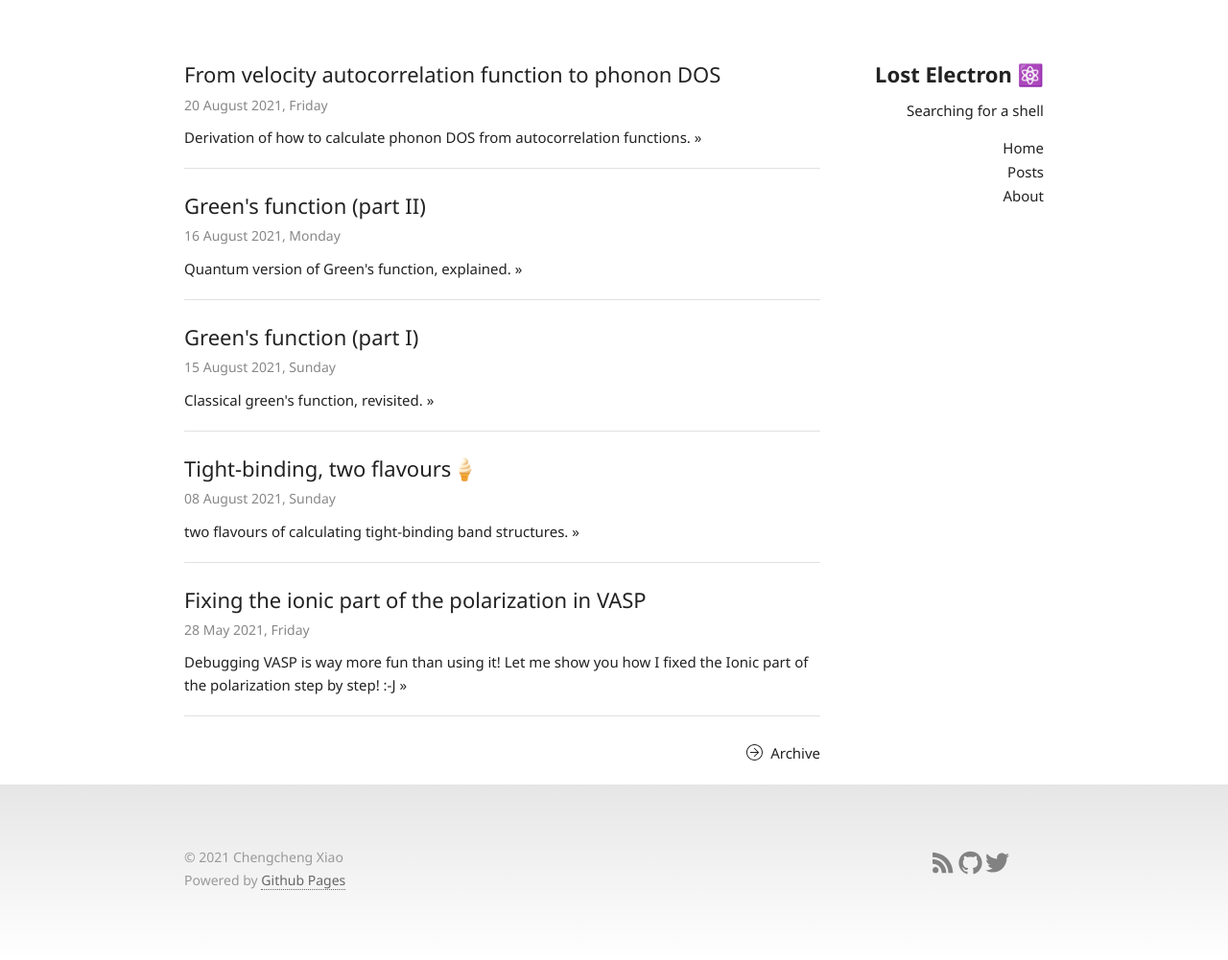
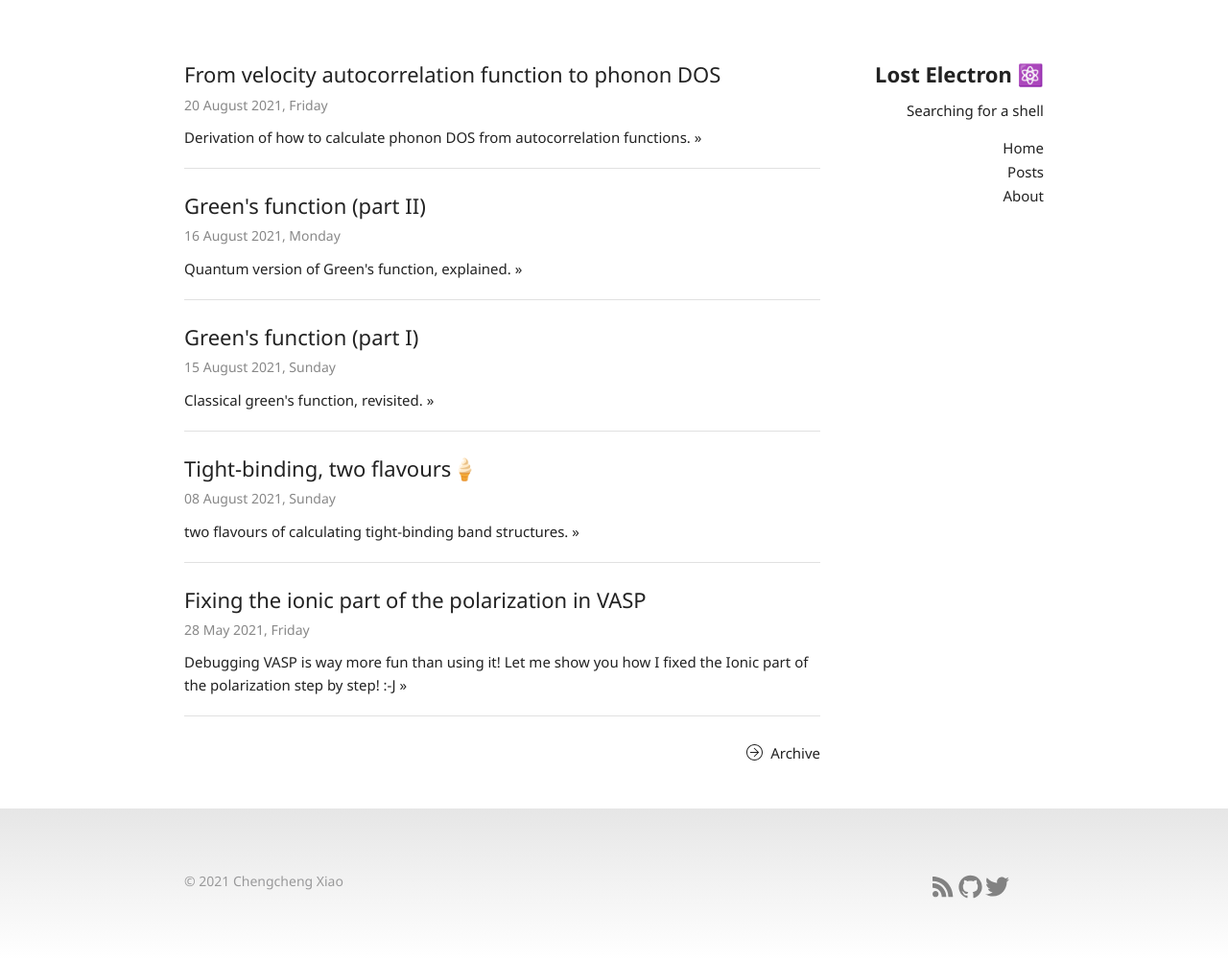
Before and after one commit to Chengcheng-Xiao/Chengcheng-Xiao.github.io, a Jekyll site: the page built from index.html, in a window 1280 px wide. Shown: the whole page at 96% size. Built offline with Jekyll 4.4.1, drawn with Linux system fonts in a browser that asks for light colours; nearby versions of some CDN libraries.

Commit message:
update footer style.

```diff
--- a/_includes/footer.html
+++ b/_includes/footer.html
@@ -5,8 +5,7 @@
 <!--    <a href="#top"> Back to top </a>
         </br>-->
 	<!--        Powered by <a href="https://pages.github.com/">Github Pages</a>. -->
-	© 2021 Chengcheng Xiao <br>
-        Powered by <a href="https://pages.github.com/">Github Pages</a>
+	© 2021 Chengcheng Xiao </a>
         <!--Theme <a href="https://github.com/wild-flame/jekyll-simple"> jeykll-simple </a> -->
       </section>
     </div>
--- a/_sass/_layout.scss
+++ b/_sass/_layout.scss
@@ -34,7 +34,6 @@ body {
   bottom: 0;
   padding-bottom: 0rem;
   width:100%;
-  height: 183px;
 
   /* footer style */
   color: #99999a;
```
